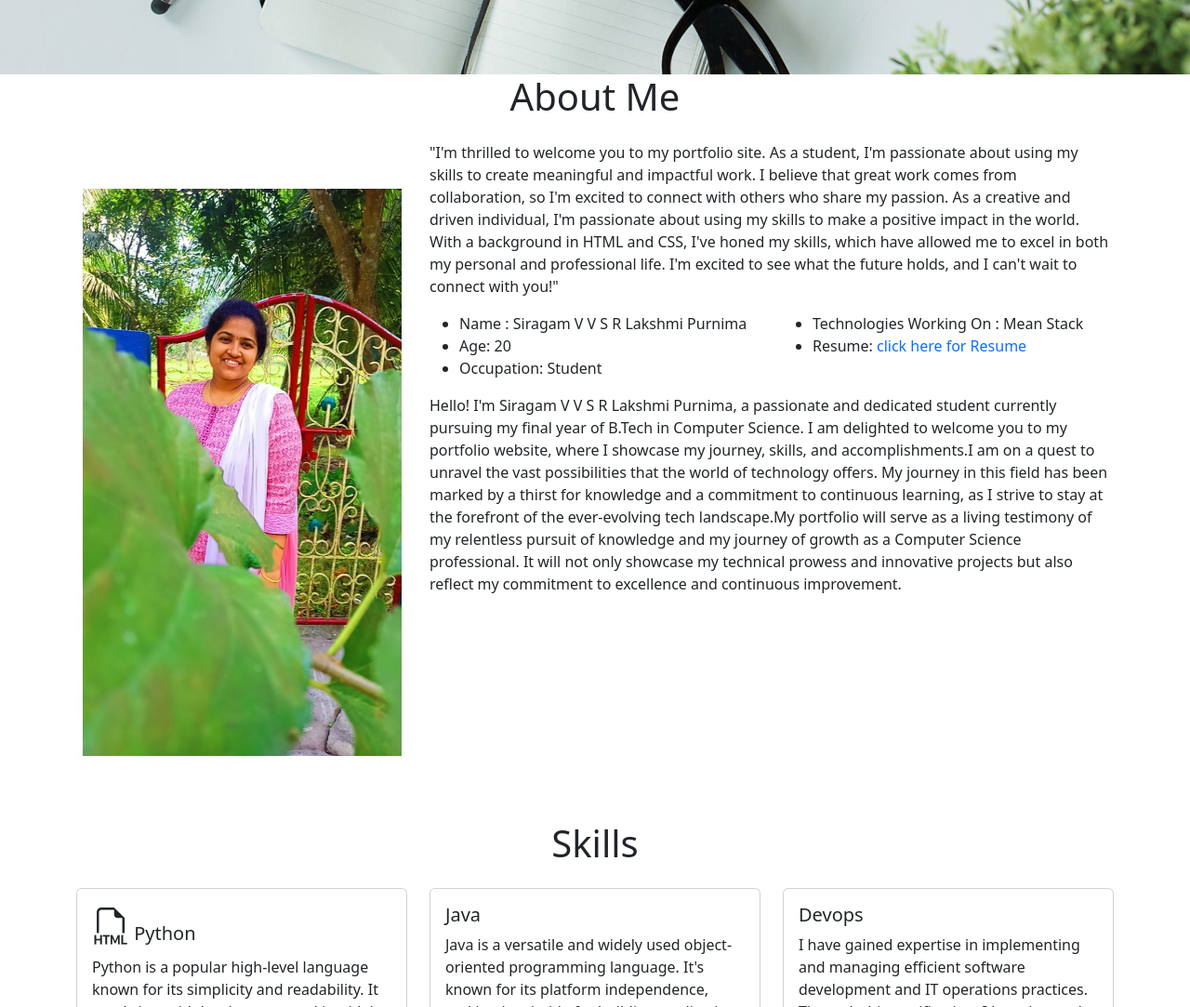
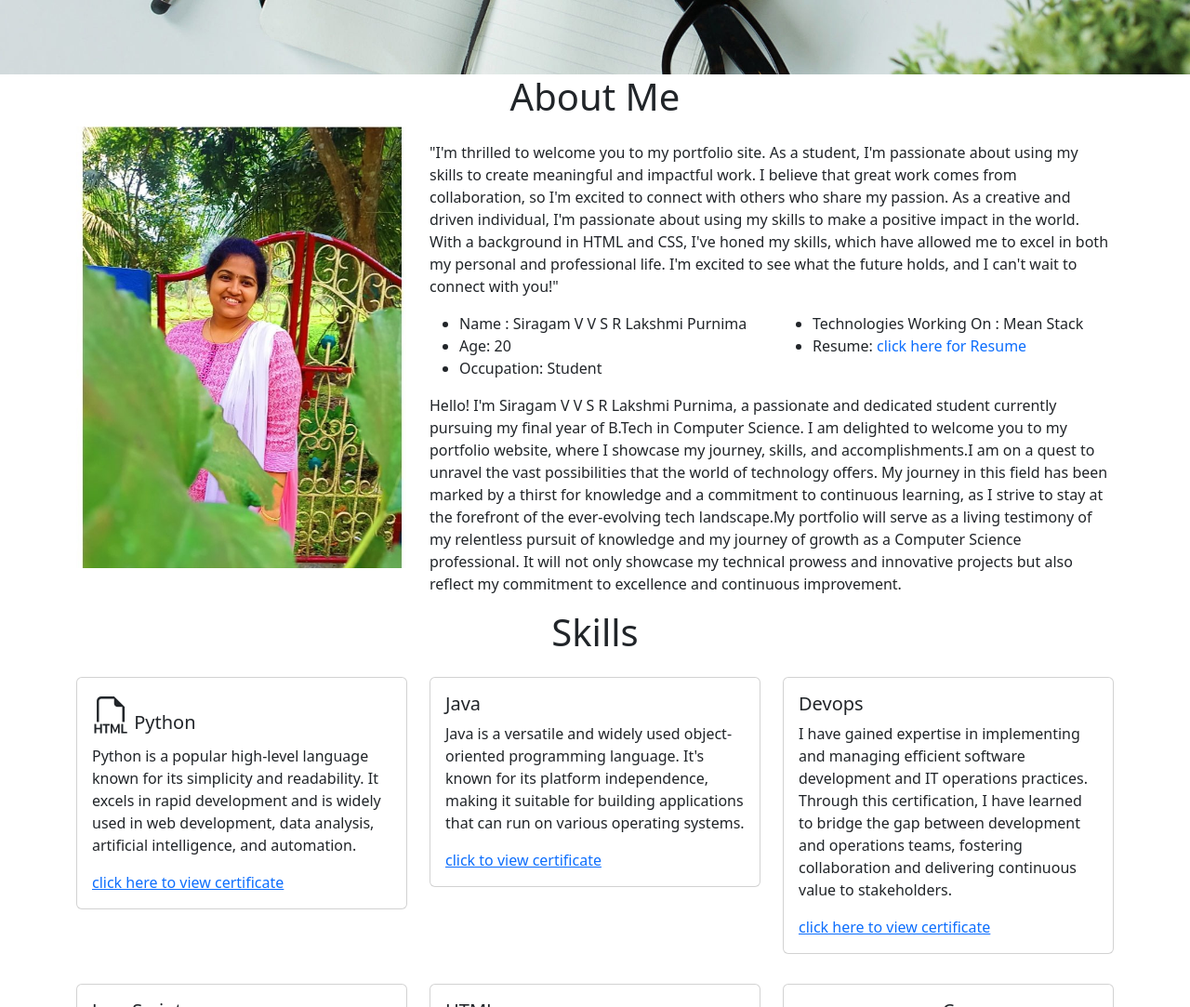
Before and after one commit to PurnimaSiragam/Portfolio, a plain HTML site: page index.html in a window 1280 px wide. Shown: the part 720-1803 px from the top of the page at 93% size. Drawn offline with nearby package versions, Linux system fonts and the light colour scheme.

Commit message:
Update index.html

```diff
--- a/index.html
+++ b/index.html
@@ -70,7 +70,7 @@
             <h1 class="text-center">About Me</h1>
             <div class="row">
                 <div class="col-md-4">
-                    <img src="./images/image profile3.jpeg"
+                    <img src="./images/PURI.jpeg"
                         alt="passportpic" class="card-img img-fluid">
                 </div>
                 <div class="col-md-8">
```
